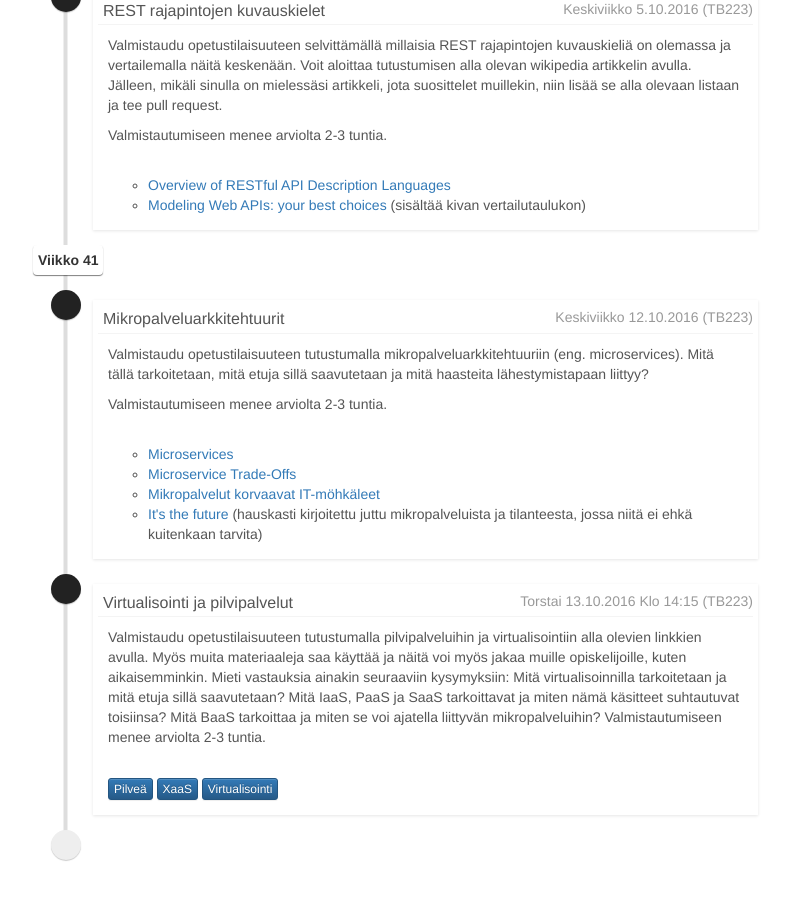
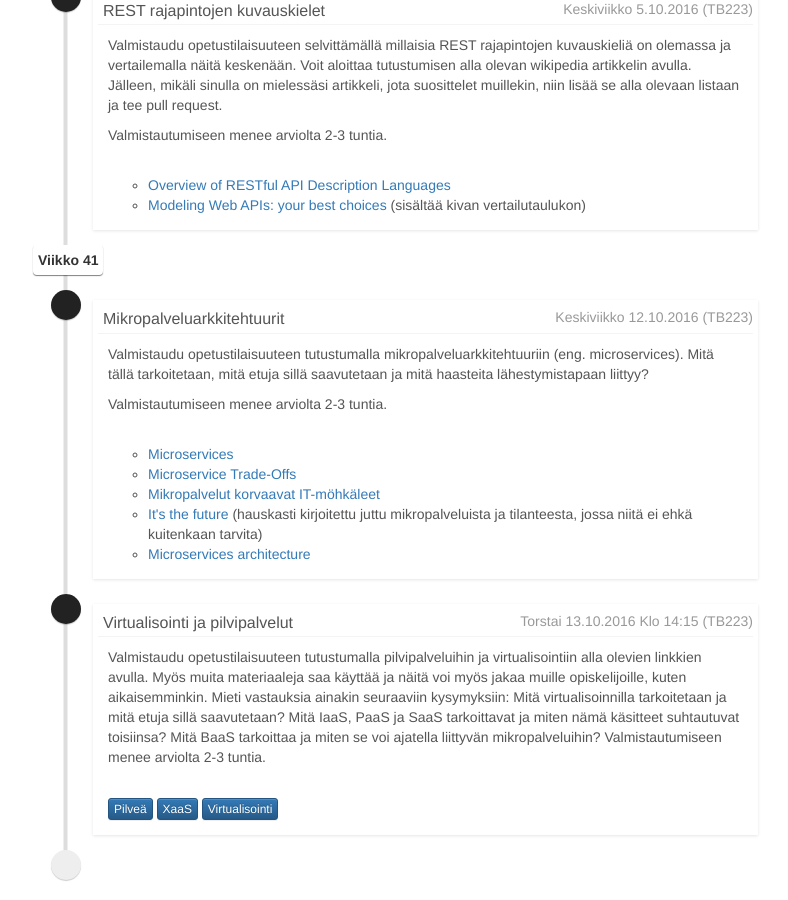
Before and after one commit to Palpo/palpo.github.io, a Jekyll site: the page built from index.html, in a window 1280 px wide and 900 px high, scrolled down 1692 px. Shown: the whole window, without its empty margins (232-1020 px from the left). Built offline with Jekyll 4.4.1, drawn with Linux system fonts in a browser that asks for light colours; nearby versions of some CDN libraries.

Commit message:
Adds link to microservices.io to index.html
Great starting point into microservices architecture

```diff
--- a/index.html
+++ b/index.html
@@ -162,7 +162,8 @@
                     <li><a href="http://martinfowler.com/articles/microservice-trade-offs.html">Microservice Trade-Offs</a></li>
                     <li><a href="http://www.tivi.fi/Kaikki_uutiset/mikropalvelut-korvaavat-it-mohkaleet-6588283">Mikropalvelut korvaavat IT-möhkäleet</a></li>
 					<li><a href="https://circleci.com/blog/its-the-future/">It's the future</a> (hauskasti kirjoitettu juttu mikropalveluista ja tilanteesta, jossa niitä ei ehkä kuitenkaan tarvita)</li>
-                  </ul>
+                    <li><a href="http://microservices.io/">Microservices architecture</a></li>
+		</ul>
                 </div>
               </div>
             </li>
```
